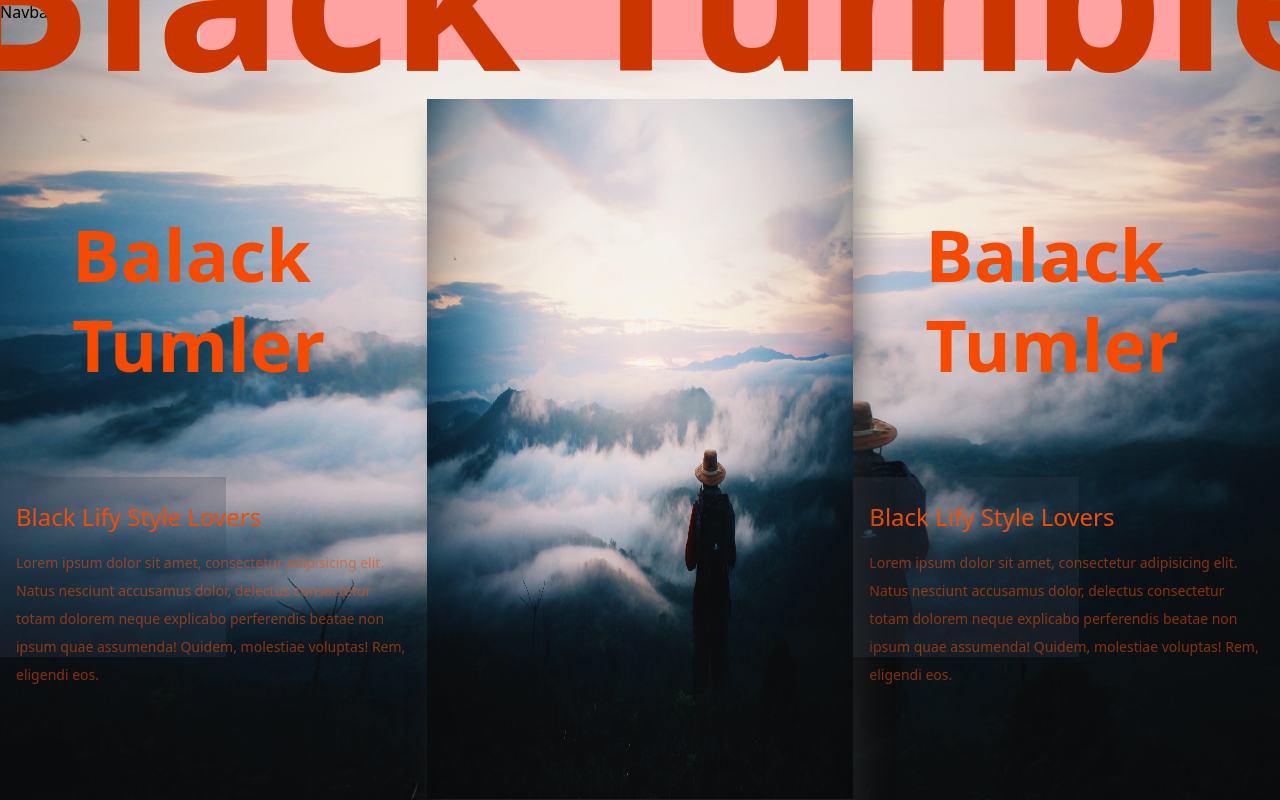
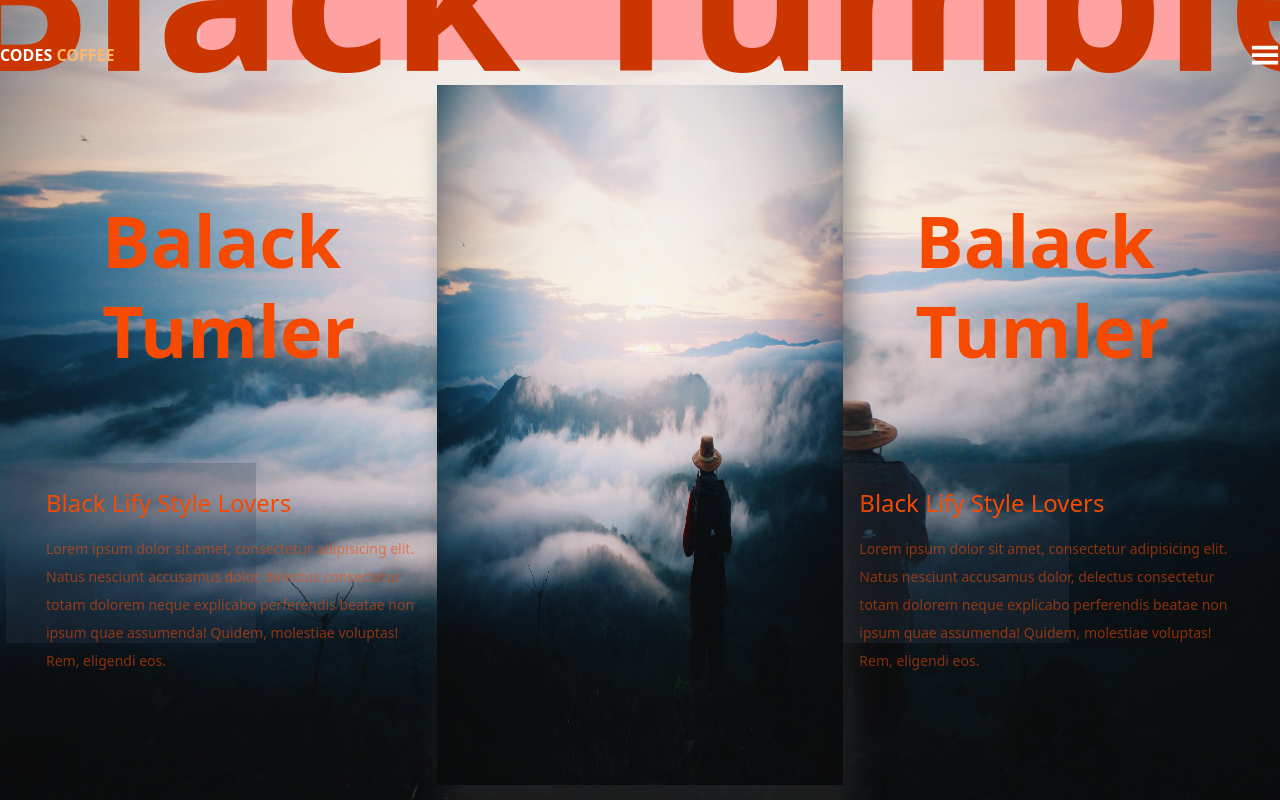
Before and after one commit to RithmaRandima/Pizza-shop-UI-with-React, a React (Vite) app: page / in a window 1280 px wide. Shown: the top 800 px of the page. Built offline with nearby package versions, Linux system fonts and the light colour scheme.

Commit message:
completed Navbar

```diff
--- a/src/components/Navbar/Navbar.jsx
+++ b/src/components/Navbar/Navbar.jsx
@@ -1,7 +1,23 @@
 import React from "react";
+import { GiHamburgerMenu } from "react-icons/gi";
 
 const Navbar = () => {
-  return <div>Navbar</div>;
+  return (
+    <nav className="absolute top-0 left-0 w-full pt-10 text-white z-20">
+      <div className="  ">
+        <div className="flex items-center justify-between">
+          {/* logo section */}
+          <h1 className="tezt-2xl font-semibold uppercase">
+            COdes <span className="text-orange-300">Coffee</span>
+          </h1>
+          {/* ham menu section*/}
+          <div>
+            <GiHamburgerMenu className="text-3xl cursor-pointer" />
+          </div>
+        </div>
+      </div>
+    </nav>
+  );
 };
 
 export default Navbar;
--- a/src/index.css
+++ b/src/index.css
@@ -1,6 +1,9 @@
 @import "tailwindcss";
 
 @layer base {
+  .container {
+    padding: 10px 30px;
+  }
   .img-shadow {
     filter: drop-shadow(40px 50px 25px #0f1115);
   }
```
